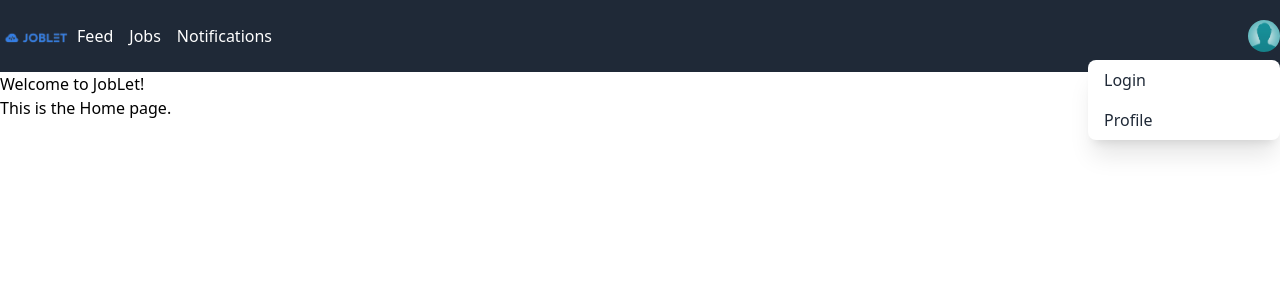
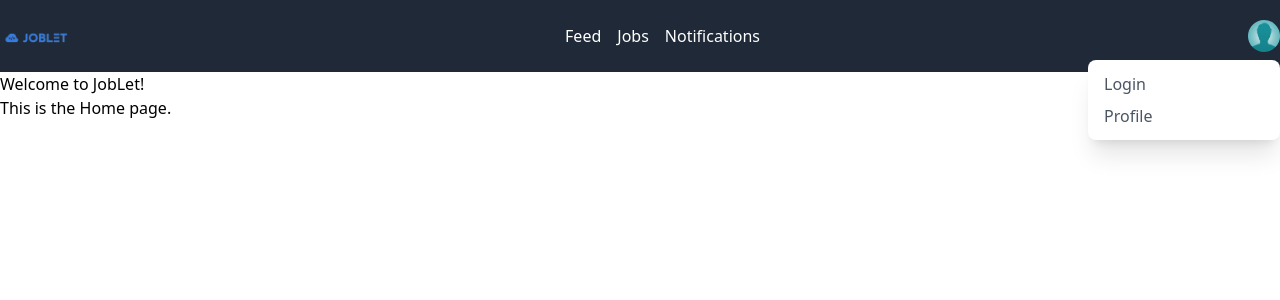
Before and after one commit to talib-raath/JobLet, a React (Create React App) app in the folder joblet/: page / in a window 1280 px wide. Both pictures are taken after a click on the button 1264 px from the left and 36 px from the top of the page. Shown: the top 300 px of the page. Built offline with nearby package versions, Linux system fonts and the light colour scheme.

Commit message:
Changing notications and profile click

```diff
--- a/joblet/src/components/NavBar/navbar.jsx
+++ b/joblet/src/components/NavBar/navbar.jsx
@@ -1,18 +1,43 @@
-import React, { useState } from 'react';
+import React, { useState, useEffect, useRef } from 'react';
 import logo from "../../assets/logo.png";
 import avatar from "../../assets/avatar.jpg";
-import {Link} from "react-router-dom"
+import { Link } from "react-router-dom";
+
 const Navbar = () => {
-  const [isDropdownOpen, setIsDropdownOpen] = useState(false);
+  const [showNotifications, setShowNotifications] = useState(false);
+  const [showProfileDropdown, setShowProfileDropdown] = useState(false);
+  const dropdownRef = useRef(null);
+
+  useEffect(() => {
+    const handleClickOutside = (event) => {
+      if (dropdownRef.current && !dropdownRef.current.contains(event.target)) {
+        setShowNotifications(false);
+        setShowProfileDropdown(false);
+      }
+    };
+
+    document.addEventListener("mousedown", handleClickOutside);
+    return () => {
+      document.removeEventListener("mousedown", handleClickOutside);
+    };
+  }, []);
+
+  const toggleNotifications = () => {
+    setShowNotifications(!showNotifications);
+  };
+
+  const toggleProfileDropdown = () => {
+    setShowProfileDropdown(!showProfileDropdown);
+  };
 
   return (
     <nav className="bg-gray-800 py-4">
-      <div className="container mx-auto flex flex-wrap items-center justify-between">
+      <div className="container mx-auto flex items-center justify-between">
         <div className="text-white font-bold text-xl">
           <img src={logo} alt="Logo" className="h-10" />
         </div>
 
-        <ul className="flex space-x-4 flex-grow justify-center md:justify-start"> {/* Added md:justify-start for responsiveness */}
+        <ul className="flex justify-center flex-grow space-x-4"> {/* Centering the pages */}
           <li>
             <Link to="/" className="text-white hover:text-gray-300">Feed</Link>
           </li>
@@ -20,14 +45,35 @@ const Navbar = () => {
             <Link to="/jobs" className="text-white hover:text-gray-300">Jobs</Link>
           </li>
           <li>
-            <a href="/" className="text-white hover:text-gray-300">Notifications</a>
+            <button className="text-white hover:text-gray-300 relative focus:outline-none" onClick={toggleNotifications}>
+              Notifications
+              {showNotifications && (
+                <div ref={dropdownRef} className="absolute top-full left-0 mt-2 w-48 bg-white rounded-lg shadow-xl z-10">
+                  <div className="px-4 py-2"> {/* Custom styling for notifications */}
+                    <span className="block text-gray-800 font-semibold mb-2">Notifications</span>
+                    <a
+                      href="/"
+                      className="block text-gray-600 hover:text-gray-800 py-1"
+                    >
+                      Notification 1
+                    </a>
+                    <a
+                      href="/"
+                      className="block text-gray-600 hover:text-gray-800 py-1"
+                    >
+                      Notification 2
+                    </a>
+                  </div>
+                </div>
+              )}
+            </button>
           </li>
         </ul>
 
         <div className="relative">
           <button
-            onClick={() => setIsDropdownOpen(!isDropdownOpen)}
-            className="flex items-center text-white hover:text-gray-300"
+            onClick={toggleProfileDropdown}
+            className="flex items-center text-white hover:text-gray-300 focus:outline-none"
           >
             <img
               src={avatar}
@@ -35,20 +81,22 @@ const Navbar = () => {
               className="h-8 w-8 rounded-full"
             />
           </button>
-          {isDropdownOpen && (
-            <div className="absolute right-0 mt-2 w-48 bg-white rounded-lg shadow-xl">
+          {showProfileDropdown && (
+            <div className="absolute right-0 mt-2 w-48 bg-white rounded-lg shadow-xl z-10">
+              <div className="px-4 py-2"> {/* Custom styling for profile dropdown */}
                 <a
                   href="/"
-                className="block px-4 py-2 text-gray-800 hover:bg-gray-200"
+                  className="block text-gray-600 hover:text-gray-800 py-1"
                 >
                   Login
                 </a>
                 <a
                   href="/"
-                className="block px-4 py-2 text-gray-800 hover:bg-gray-200"
+                  className="block text-gray-600 hover:text-gray-800 py-1"
                 >
                   Profile
                 </a>
+              </div>
             </div>
           )}
         </div>
--- a/joblet/src/pages/Home.jsx
+++ b/joblet/src/pages/Home.jsx
@@ -8,6 +8,7 @@ const Home = () => {
       <NavBar />
       <h1>Welcome to JobLet!</h1>
       <p>This is the Home page.</p>
+
     </div>
   );
 };
```
Lines whose indentation alone changed are shown as unchanged.
